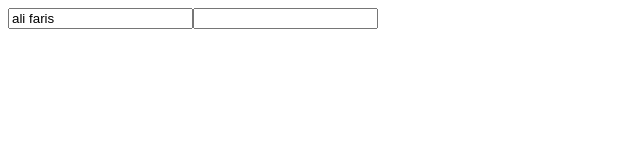
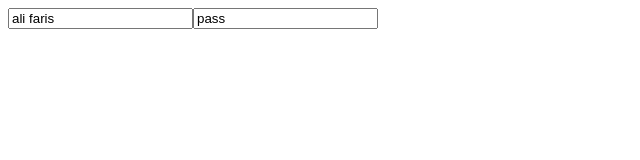
Before and after one commit to app-iq/wb-forms, a React (Create React App) app: page / in a window 1280 px wide. Shown: the top 160 px of the page, without its empty margins (0-640 px from the left). Built offline with nearby package versions, Linux system fonts and the light colour scheme.

Commit message:
fixing setup field, prevent re-initialize

```diff
--- a/src/Data/Reducer/SetupReducer.ts
+++ b/src/Data/Reducer/SetupReducer.ts
@@ -14,6 +14,9 @@ export const setupReducer: EasyFormReducer<SetupAction<any>> = (state, action) =
 
 function initializeField(state: EasyFormReducerState, action: SetupAction<InitializePayload>): EasyFormReducerState {
     const fields = {...state.fields};
+    if (fields[action.payload.name]) {
+        return state;
+    }
     fields[action.payload.name] = {...action.payload.field};
     return {...state, fields: fields};
 }
--- a/src/Field/WithField.tsx
+++ b/src/Field/WithField.tsx
@@ -14,7 +14,8 @@ export interface WithFieldProps {
 }
 
 export function withField(Component: any) {
-    return function Wrapper({name, ...otherProps}: FieldProps) {
+    return function Wrapper(props: FieldProps) {
+        const name = props.name;
         const field = useField(name);
         const dispatch = useContext(DispatchContext);
         const fieldValidator = useFieldService<FieldValidator>('fieldValidator')(dispatch);
@@ -37,6 +38,6 @@ export function withField(Component: any) {
             field: field
         };
 
-        return <Component name={name} {...otherProps} {...toInjectProps}/>
+        return <Component name={name} {...toInjectProps}/>
     }
 }
--- a/src/__examples/Example.tsx
+++ b/src/__examples/Example.tsx
@@ -1,9 +1,18 @@
 import {EasyForm} from "../Root/EasyForm";
 import DefaultTextField from "./Components/DefaultTextField";
+import {useState} from "react";
 
 export function SimpleExample() {
+
+    const [validationRules, setValidationRules] = useState('^ali$');
+    const [initialValue, setInitialValue] = useState('pass');
+    const [readonly, setReadonly] = useState(false);
+    setTimeout(() => setValidationRules('^huda$'), 6000);
+    setTimeout(() => setInitialValue('xxxx'), 3000);
+    //setInterval(() => setReadonly(!readonly), 2000);
+
     return <EasyForm>
         <DefaultTextField name={'username'} initialValue={'ali faris'}/>
-        <DefaultTextField name={'password'} validationRules={'^ali$'}/>
+        <DefaultTextField readonly={readonly} name={'password'} initialValue={initialValue} validationRules={validationRules}/>
     </EasyForm>;
 }
```
Also changed, not shown: 1 other file (tests, documents, lock files or other folders).
